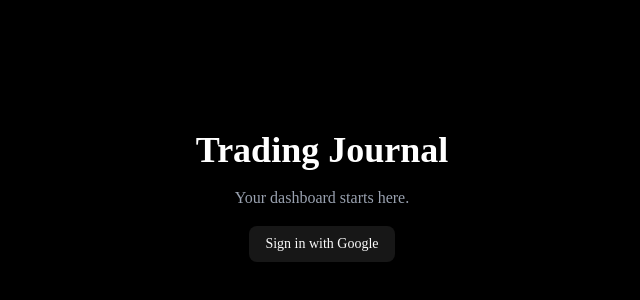
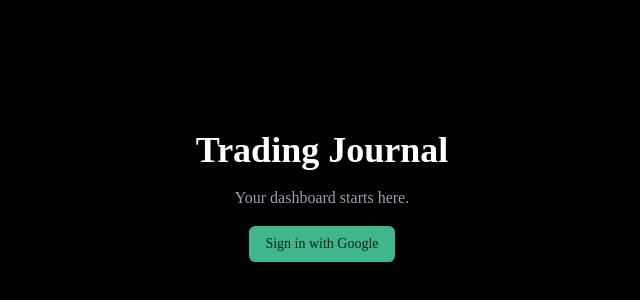
Before and after one commit to benisson-beep/trading-journal, a Next.js app: page / in a window 1280 px wide. Shown: the part 204-504 px from the top of the page, without its empty margins (318-958 px from the left). Built offline with nearby package versions, Linux system fonts and the light colour scheme; no server answers.

Commit message:
Add Terminal design system: Geist fonts, dark palette tokens, trade detail page, UI cleanup

```diff
--- a/app/dashboard/layout.tsx
+++ b/app/dashboard/layout.tsx
@@ -15,31 +15,31 @@ export default async function DashboardLayout({
   }
 
   return (
-    <div className="min-h-screen bg-black text-white">
-      <header className="flex items-center justify-between border-b border-gray-800 px-8 py-4">
+    <div className="min-h-screen bg-background text-foreground">
+      <header className="flex items-center justify-between border-b border-border px-8 py-4">
         <div className="flex items-center gap-6">
-  <h1 className="text-xl font-bold">Trading Journal</h1>
+  <h1 className="text-2xl font-bold tracking-tight">Trading Journal</h1>
   <nav className="flex gap-4">
-    <Link href="/dashboard" className="text-sm text-gray-400 hover:text-white">
+    <Link href="/dashboard" className="text-sm text-muted-foreground hover:text-foreground">
       Dashboard
     </Link>
-    <Link href="/dashboard/trades" className="text-sm text-gray-400 hover:text-white">
+    <Link href="/dashboard/trades" className="text-sm text-muted-foreground hover:text-foreground">
       Trades
     </Link>
-    <Link href="/dashboard/analytics" className="text-sm text-gray-400 hover:text-white">
+    <Link href="/dashboard/analytics" className="text-sm text-muted-foreground hover:text-foreground">
       Analytics
     </Link>
   </nav>
 </div>
         <div className="flex items-center gap-4">
-          <span className="text-sm text-gray-400">{session.user.name}</span>
+          <span className="text-sm text-muted-foreground">{session.user.name}</span>
           <form
             action={async () => {
               "use server";
               await signOut();
             }}
           >
-            <Button type="submit" variant="outline" size="sm" className="bg-black text-white border-gray-700 hover:bg-gray-800">
+            <Button type="submit" variant="outline" size="sm">
             Sign out
             </Button>
           </form>
--- a/app/dashboard/trades/[id]/edit/page.tsx
+++ b/app/dashboard/trades/[id]/edit/page.tsx
@@ -39,19 +39,8 @@ export default async function EditTradePage({
 
   return (
     <div className="max-w-md">
-      <h2 className="text-2xl font-bold mb-6">Edit Trade</h2>
+      <h2 className="text-3xl font-bold tracking-tight mb-6">Edit Trade</h2>
       <form action={updateTradeWithId} className="space-y-4">
-         <div>
-          <Label htmlFor="screenshot">
-            Screenshot {trade.screenshotPath ? "(replace)" : "(optional)"}
-          </Label>
-          <Input
-            id="screenshot"
-            name="screenshot"
-            type="file"
-            accept="image/png,image/jpeg,image/webp"
-          />
-        </div>
         <div>
           <Label htmlFor="symbol">Symbol</Label>
           <Input id="symbol" name="symbol" defaultValue={trade.symbol} required />
@@ -63,7 +52,7 @@ export default async function EditTradePage({
             id="direction"
             name="direction"
             defaultValue={trade.direction}
-            className="w-full rounded-md border border-gray-700 bg-black px-3 py-2 text-white"
+            className="w-full rounded-md border border-border bg-background px-3 py-2 text-foreground"
             required
           >
             <option value="LONG">Long</option>
@@ -154,7 +143,7 @@ export default async function EditTradePage({
             id="notes"
             name="notes"
             rows={3}
-    className="w-full rounded-md border border-gray-700 bg-black px-3 py-2 text-white"
+            className="w-full rounded-md border border-border bg-background px-3 py-2 text-foreground"
             defaultValue={trade.notes ?? ""}
           />
         </div>
@@ -163,7 +152,7 @@ export default async function EditTradePage({
             Screenshot {trade.screenshotPath ? "(replace)" : "(optional)"}
           </Label>
           {screenshotUrl && (
-            <img src={screenshotUrl} alt="Current screenshot" className="mb-2 h-32 w-auto rounded border border-gray-700" />
+            <img src={screenshotUrl} alt="Current screenshot" className="mb-2 h-32 w-auto rounded border border-border" />
           )}
           <Input
             id="screenshot"
--- a/app/dashboard/trades/[id]/page.tsx
+++ b/app/dashboard/trades/[id]/page.tsx
@@ -46,19 +46,19 @@ export default async function TradeDetailPage({
     <div className="max-w-2xl">
       <div className="flex items-center justify-between mb-6">
         <div>
-          <h2 className="text-2xl font-bold">{trade.symbol}</h2>
-          <p className="text-gray-400 text-sm">
+          <h2 className="text-3xl font-bold tracking-tight uppercase">{trade.symbol}</h2>
+          <p className="text-muted-foreground text-sm">
             {trade.date.toLocaleDateString()} · {trade.direction}
           </p>
         </div>
         <div className="flex gap-2">
           <Link href="/dashboard/trades">
-            <Button variant="outline" size="sm" className="bg-black text-white border-gray-700 hover:bg-gray-800">
+            <Button variant="outline" size="sm">
               Back
             </Button>
           </Link>
           <Link href={`/dashboard/trades/${trade.id}/edit`}>
-            <Button variant="outline" size="sm" className="bg-black text-white border-gray-700 hover:bg-gray-800">
+            <Button variant="outline" size="sm">
               Edit
             </Button>
           </Link>
@@ -66,8 +66,8 @@ export default async function TradeDetailPage({
       </div>
 
       <div
-        className={`text-3xl font-bold mb-6 ${
-          pnl >= 0 ? "text-green-500" : "text-red-500"
+        className={`text-3xl font-bold font-mono mb-6 ${
+          pnl >= 0 ? "text-gain" : "text-loss"
         }`}
       >
         {pnl >= 0 ? "+" : ""}
@@ -76,39 +76,39 @@ export default async function TradeDetailPage({
 
       <div className="grid grid-cols-2 gap-4 mb-6 text-sm">
         <div>
-          <p className="text-gray-400">Entry Price</p>
-          <p>{entry.toFixed(2)}</p>
+          <p className="text-muted-foreground">Entry Price</p>
+          <p className="font-mono">{entry.toFixed(2)}</p>
         </div>
         <div>
-          <p className="text-gray-400">Exit Price</p>
-          <p>{exit.toFixed(2)}</p>
+          <p className="text-muted-foreground">Exit Price</p>
+          <p className="font-mono">{exit.toFixed(2)}</p>
         </div>
         <div>
-          <p className="text-gray-400">Quantity</p>
-          <p>{quantity}</p>
+          <p className="text-muted-foreground">Quantity</p>
+          <p className="font-mono">{quantity}</p>
         </div>
         <div>
-          <p className="text-gray-400">Contract Size</p>
-          <p>{contractSize}</p>
+          <p className="text-muted-foreground">Contract Size</p>
+          <p className="font-mono">{contractSize}</p>
         </div>
         <div>
-          <p className="text-gray-400">Fees</p>
-          <p>{fees.toFixed(2)}</p>
+          <p className="text-muted-foreground">Fees</p>
+          <p className="font-mono">{fees.toFixed(2)}</p>
         </div>
         <div>
-          <p className="text-gray-400">Direction</p>
+          <p className="text-muted-foreground">Direction</p>
           <p>{trade.direction}</p>
         </div>
       </div>
 
       {trade.tags.length > 0 && (
         <div className="mb-6">
-          <p className="text-gray-400 text-sm mb-1">Tags</p>
+          <p className="text-muted-foreground text-sm mb-1">Tags</p>
           <div>
             {trade.tags.map((tag) => (
               <span
                 key={tag.id}
-                className="inline-block bg-gray-800 text-gray-300 text-xs px-2 py-0.5 rounded mr-1"
+                className="inline-block bg-muted text-muted-foreground text-xs px-2 py-0.5 rounded mr-1"
               >
                 {tag.name}
               </span>
@@ -118,18 +118,18 @@ export default async function TradeDetailPage({
       )}
 
       <div className="mb-6">
-        <p className="text-gray-400 text-sm mb-1">Notes</p>
+        <p className="text-muted-foreground text-sm mb-1">Notes</p>
         <p className="whitespace-pre-wrap">{trade.notes || "—"}</p>
       </div>
 
       {screenshotUrl && (
         <div>
-          <p className="text-gray-400 text-sm mb-1">Screenshot</p>
+          <p className="text-muted-foreground text-sm mb-1">Screenshot</p>
           <a href={screenshotUrl} target="_blank" rel="noopener noreferrer">
             <img
               src={screenshotUrl}
               alt="Trade screenshot"
-              className="max-w-full rounded border border-gray-700"
+              className="max-w-full rounded border border-border"
             />
           </a>
         </div>
--- a/app/globals.css
+++ b/app/globals.css
@@ -39,6 +39,8 @@
   --color-popover: var(--popover);
   --color-card-foreground: var(--card-foreground);
   --color-card: var(--card);
+  --color-gain: var(--gain);
+  --color-loss: var(--loss);
   --radius-sm: calc(var(--radius) * 0.6);
   --radius-md: calc(var(--radius) * 0.8);
   --radius-lg: var(--radius);
@@ -49,38 +51,40 @@
 }
 
 :root {
-  --background: oklch(1 0 0);
-  --foreground: oklch(0.145 0 0);
-  --card: oklch(1 0 0);
-  --card-foreground: oklch(0.145 0 0);
-  --popover: oklch(1 0 0);
-  --popover-foreground: oklch(0.145 0 0);
-  --primary: oklch(0.205 0 0);
-  --primary-foreground: oklch(0.985 0 0);
-  --secondary: oklch(0.97 0 0);
-  --secondary-foreground: oklch(0.205 0 0);
-  --muted: oklch(0.97 0 0);
-  --muted-foreground: oklch(0.556 0 0);
-  --accent: oklch(0.97 0 0);
-  --accent-foreground: oklch(0.205 0 0);
-  --destructive: oklch(0.577 0.245 27.325);
-  --border: oklch(0.922 0 0);
-  --input: oklch(0.922 0 0);
-  --ring: oklch(0.708 0 0);
-  --chart-1: oklch(0.87 0 0);
-  --chart-2: oklch(0.556 0 0);
-  --chart-3: oklch(0.439 0 0);
-  --chart-4: oklch(0.371 0 0);
-  --chart-5: oklch(0.269 0 0);
-  --radius: 0.625rem;
-  --sidebar: oklch(0.985 0 0);
-  --sidebar-foreground: oklch(0.145 0 0);
-  --sidebar-primary: oklch(0.205 0 0);
-  --sidebar-primary-foreground: oklch(0.985 0 0);
-  --sidebar-accent: oklch(0.97 0 0);
-  --sidebar-accent-foreground: oklch(0.205 0 0);
-  --sidebar-border: oklch(0.922 0 0);
-  --sidebar-ring: oklch(0.708 0 0);
+  --background: #12151a;
+  --foreground: #e8ecf1;
+  --card: #1a1f27;
+  --card-foreground: #e8ecf1;
+  --popover: #1a1f27;
+  --popover-foreground: #e8ecf1;
+  --primary: #3fb68c;
+  --primary-foreground: #0b2019;
+  --secondary: #1f242c;
+  --secondary-foreground: #e8ecf1;
+  --muted: #1a1f27;
+  --muted-foreground: #8b95a1;
+  --accent: #232935;
+  --accent-foreground: #e8ecf1;
+  --destructive: #e2632f;
+  --border: #2a2f38;
+  --input: #2a2f38;
+  --ring: #3fb68c;
+  --gain: #3fb68c;
+  --loss: #e2632f;
+  --chart-1: #3fb68c;
+  --chart-2: #e2632f;
+  --chart-3: #4a8fd1;
+  --chart-4: #8b95a1;
+  --chart-5: #d1a94a;
+  --radius: 0.5rem;
+  --sidebar: #151a21;
+  --sidebar-foreground: #e8ecf1;
+  --sidebar-primary: #3fb68c;
+  --sidebar-primary-foreground: #0b2019;
+  --sidebar-accent: #1f242c;
+  --sidebar-accent-foreground: #e8ecf1;
+  --sidebar-border: #2a2f38;
+  --sidebar-ring: #3fb68c;
 }
 
 .dark {
--- a/app/layout.tsx
+++ b/app/layout.tsx
@@ -1,4 +1,6 @@
 import type { Metadata } from "next";
+import { GeistSans } from "geist/font/sans";
+import { GeistMono } from "geist/font/mono";
 import "./globals.css";
 
 export const metadata: Metadata = {
@@ -13,7 +15,9 @@ export default function RootLayout({
 }>) {
   return (
     <html lang="en">
-      <body className="antialiased">{children}</body>
+      <body className={`${GeistSans.variable} ${GeistMono.variable} antialiased`}>
+        {children}
+      </body>
     </html>
   );
 }
--- a/package.json
+++ b/package.json
@@ -16,6 +16,7 @@
     "@supabase/supabase-js": "^2.112.3",
     "class-variance-authority": "^0.7.1",
     "clsx": "^2.1.1",
+    "geist": "^1.7.2",
     "lucide-react": "^1.27.0",
     "next": "16.2.12",
     "next-auth": "^5.0.0-beta.32",
```
Also changed, not shown: app/dashboard/trades/page.tsx (+26 -18 lines), 1 other file (tests, documents, lock files or other folders). Lines whose indentation alone changed are shown as unchanged.
